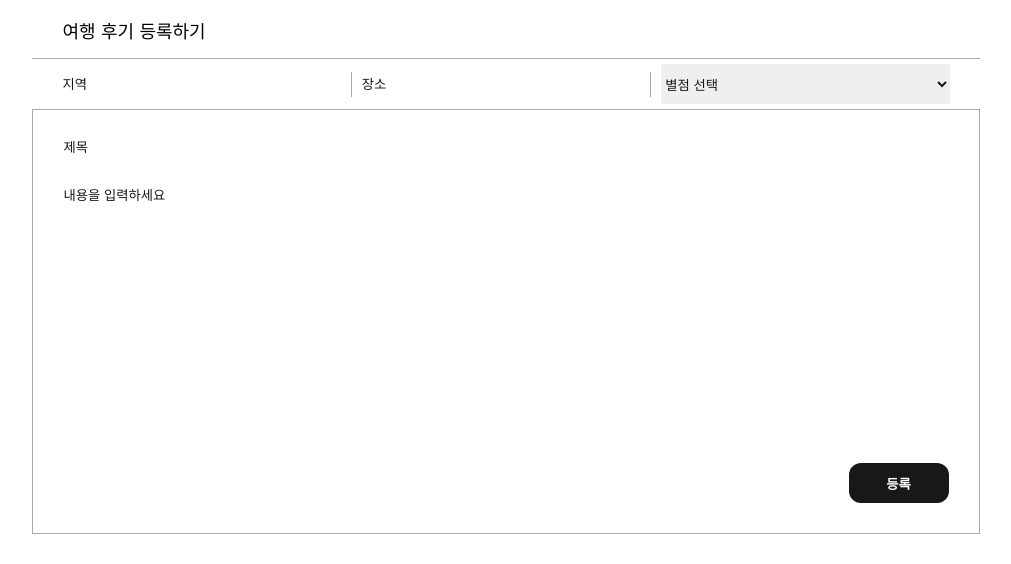
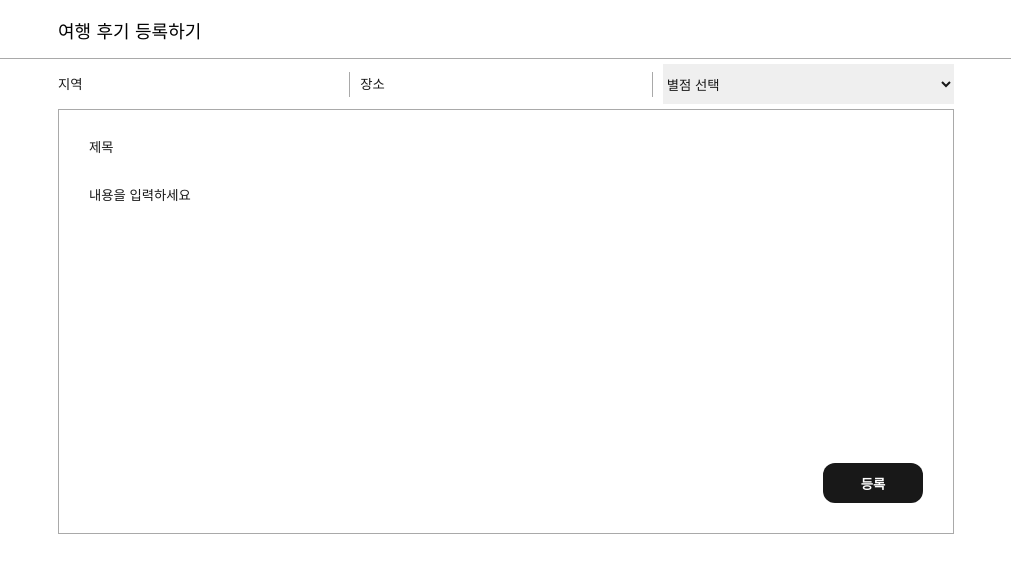
Before and after one commit to Ahnyeonil/GMO-project, a Flask app: template templates/postPage_team1.html in a window 1280 px wide. Shown: the part 311-875 px from the top of the page, without its empty margins (134-1145 px from the left). Run offline with Flask 2, Linux system fonts and the light colour scheme; the template is opened without the code that fills it, so the values that code supplies are empty; some libraries are stand-ins or nearby versions.

Commit message:
resize header on pc screen

```diff
--- a/static/postPage_team1.css
+++ b/static/postPage_team1.css
@@ -219,23 +219,23 @@
     }
 
     @media screen and (min-width: 1024px) {
-        body {
-            margin: 0 13%;
-        }
+        /*body {*/
+        /*    margin: 0 13%;*/
+        /*}*/
 
         .write {
-            width: 100%;
+            width: 70%;
         }
 
         nav {
-            padding: 20px 0 15px 0;
+            padding: 20px 15% 15px 15%;
         }
 
         .page-dsc {
-            padding: 5px 0 0 30px;
+            padding: 5px 0 0 15%;
         }
 
         .info {
-            padding: 0 30px;
+            padding: 0 15%;
         }
     }
```
